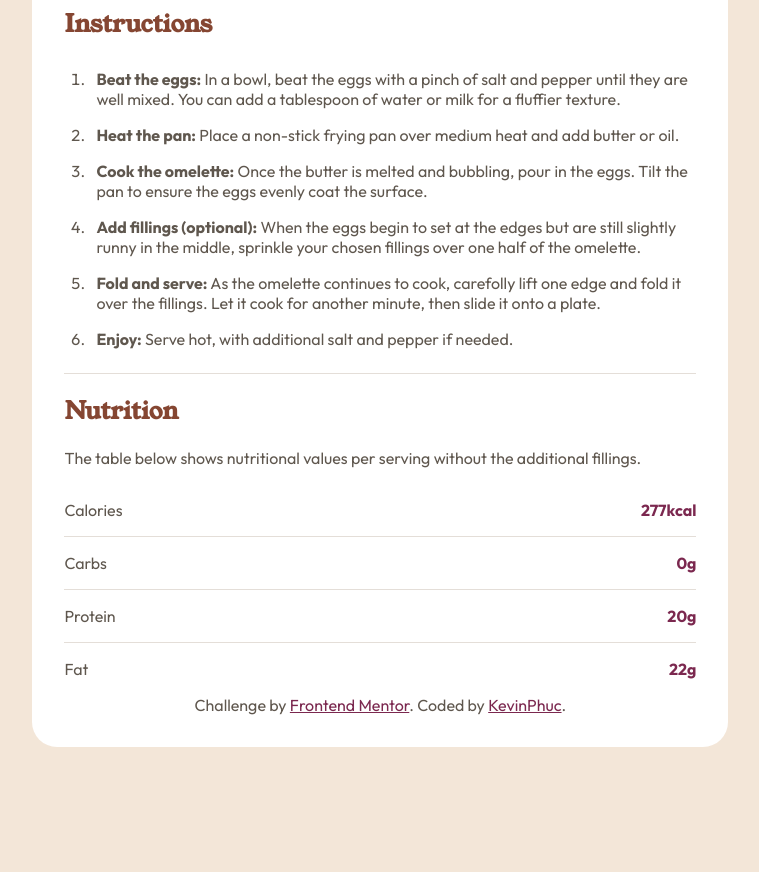
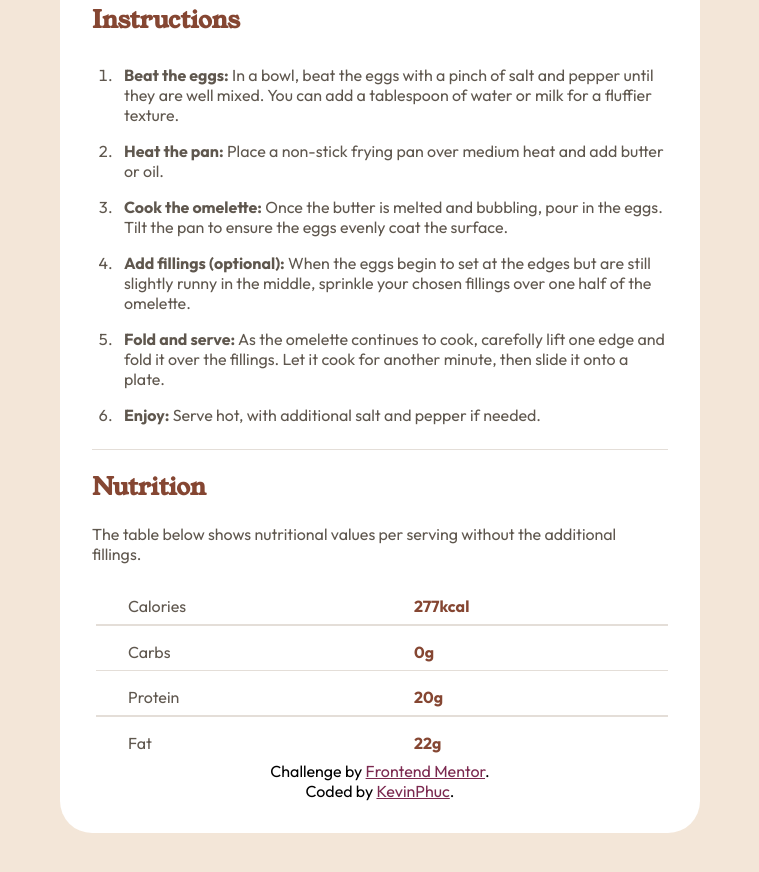
Before and after one commit to kevinphuc/recipe-page, a plain HTML site: page index.html in a window 1280 px wide. Shown: the part 1080-1952 px from the top of the page, without its empty margins (260-1019 px from the left). Drawn offline with Linux system fonts and the light colour scheme.

Commit message:
Re-submit; Enhancing for more optimization

```diff
--- a/index.html
+++ b/index.html
@@ -18,9 +18,10 @@
   <div class="content">
     <img src="./assets/images/image-omelette.jpeg" alt="decious omlette">
 
+    <div class="recipe">
       <h1>Simple Omelette Recipe</h1>
 
-    <p>
+      <p class="description">
         An easy and quick dish, perfect for any meal. This classic omelette combines beaten eggs cooked
         to perfection, optionally filled with your choice of cheese, vegetables, or meats.
       </p>
@@ -57,12 +58,14 @@
             <strong>Heat the pan:</strong> Place a non-stick frying pan over medium heat and add butter or oil.
           </li>
           <li class="instruction">
-          <strong>Cook the omelette:</strong> Once the butter is melted and bubbling, pour in the eggs. Tilt the pan to
+            <strong>Cook the omelette:</strong> Once the butter is melted and bubbling, pour in the eggs. Tilt the pan
+            to
             ensure
             the eggs evenly coat the surface.
           </li>
           <li class="instruction">
-          <strong>Add fillings (optional):</strong> When the eggs begin to set at the edges but are still slightly runny
+            <strong>Add fillings (optional):</strong> When the eggs begin to set at the edges but are still slightly
+            runny
             in the
             middle, sprinkle your chosen fillings over one half of the omelette.
           </li>
@@ -78,33 +81,36 @@
       <div class="nutrition">
         <h2>Nutrition</h2>
 
-      <p>The table below shows nutritional values per serving without the additional fillings.</p>
+        <p class="description">The table below shows nutritional values per serving without the additional fillings.</p>
 
-      <div class="Calories">
-        <p>Calories</p>
-        <p class="unit">277kcal</p>
+        <div class="nutritions">
+          <div class="titles">
+            <p class="Calories">Calories</p>
+            <div class="border"></div>
+            <p class="Carbs">Carbs</p>
+            <div class="border"></div>
+            <p class="Protein">Protein</p>
+            <div class="border"></div>
+            <p class="Fat">Fat</p>
           </div>
 
-      <div class="Carbs">
-        <p>Carbs</p>
+          <div class="units">
+            <p class="unit">277kcal</p>
+            <div class="border"></div>
             <p class="unit">0g</p>
+            <div class="border"></div>
+            <p class="unit">20g</p>
+            <div class="border"></div>
+            <p class="unit" id="last">22g</p>
           </div>
-
-      <div class="Protein">
-        <p>Protein</p>
-        <p class="unit">20g</p>
-      </div>
-
-      <div class="Fat">
-        <p>Fat</p>
-        <p class="unit">22g</p>
         </div>
 
       </div>
 
       <div class="attribution">
-      Challenge by <a href="https://www.frontendmentor.io?ref=challenge" target="_blank">Frontend Mentor</a>.
+        Challenge by <a href="https://www.frontendmentor.io?ref=challenge" target="_blank">Frontend Mentor</a>.<br>
         Coded by <a href="https://github.com/kevinphuc/">KevinPhuc</a>.
+      </div>
     </div>
   </div>
 </body>
--- a/style.css
+++ b/style.css
@@ -1,3 +1,4 @@
+/* online mode */
 @import url('https://fonts.googleapis.com/css2?family=Outfit:wght@100..900&display=swap');
 @import url('https://fonts.googleapis.com/css2?family=Young+Serif&display=swap');
 
@@ -41,26 +42,19 @@
 
 img {
     width: 100%;
-    border-radius: 15px;
+    border-radius: 1rem;
 }
 
 body {
     background-color: var(--stone100);
+    margin: 0;
 
     .content {
-        /* Position */
-        margin-left: calc(22.5%);
-        margin-top: calc(10%);
-        margin-bottom: calc(10%);
-
-        width: calc(50%);
-        border-radius: 25px;
-
         padding: 2rem;
-
-        /* background and text color */
+        border-radius: 2rem;
+        margin: 10% 25% 10% 25%;
+        align-items: center;
         background-color: var(--white);
-        color: var(--stone600);
     }
 
     h1 {
@@ -104,22 +98,53 @@ h2 {
     }
 }
 
-.Calories,
-.Carbs,
-.Protein,
-.Fat {
+li {
+    color: var(--stone600);
+}
+
+.titles,
+.units {
+    display: flex;
+    flex-direction: column;
+    width: 50%;
+}
+
+.nutritions {
     display: flex;
     flex-direction: row;
-    justify-content: space-between;
-    border-bottom: solid 0.1rem var(--stone150);
-
-    .unit {
-        color: var(--rose800);
-        font-weight: var(--font-bold);
-    }
+    margin-left: 0.25rem;
 }
 
-.Fat {
+.units {
+    color: var(--brown800);
+    font-weight: var(--font-bold);
+}
+
+p.Calories,
+p.Carbs,
+p.Protein,
+p.Fat,
+p.unit {
+    padding-bottom: 0.5rem;
+    padding-left: 2rem;
+    margin-bottom: 0;
+}
+
+p.Calories,
+p.Carbs,
+p.Protein,
+p.Fat,
+p.description {
+    color: var(--stone600);
+}
+
+.border {
+    height: 0.1rem;
+    background-color: var(--stone150);
+}
+
+p.Fat,
+#last {
     border: hidden;
 }
 
@@ -133,33 +158,25 @@ h2 {
     }
 }
 
-@media screen and (max-width: 430px) {
-    img {
-        border-radius: 0;
-        width: 115%;
-        margin-top: -2rem;
-        margin-left: -2rem;
-        margin-right: auto;
-        padding: auto;
-    }
+/* Responsive design */
+@media (max-width: 480px) {
+    body {
+        h1 {
+            font-weight: var(--font-normal);
+        }
 
-    body {
         .content {
             border-radius: 0;
-            margin: -0.5rem -1rem -0.5rem -0.5rem;
-            width: 100%;
+            padding: 0;
+            margin: 0;
+        }
+
+        .recipe {
+            padding: 1rem;
+        }
+
+        img {
+            border-radius: 0;
         }
     }
 }
-
-@media screen and (max-width: 375px) {
-    img {
-        width: calc(120%);
-    }
-}
-
-@media screen and (max-width: 320px) {
-    img {
-        width: calc(125%);
-    }
-}
```
Lines whose indentation alone changed are shown as unchanged.
